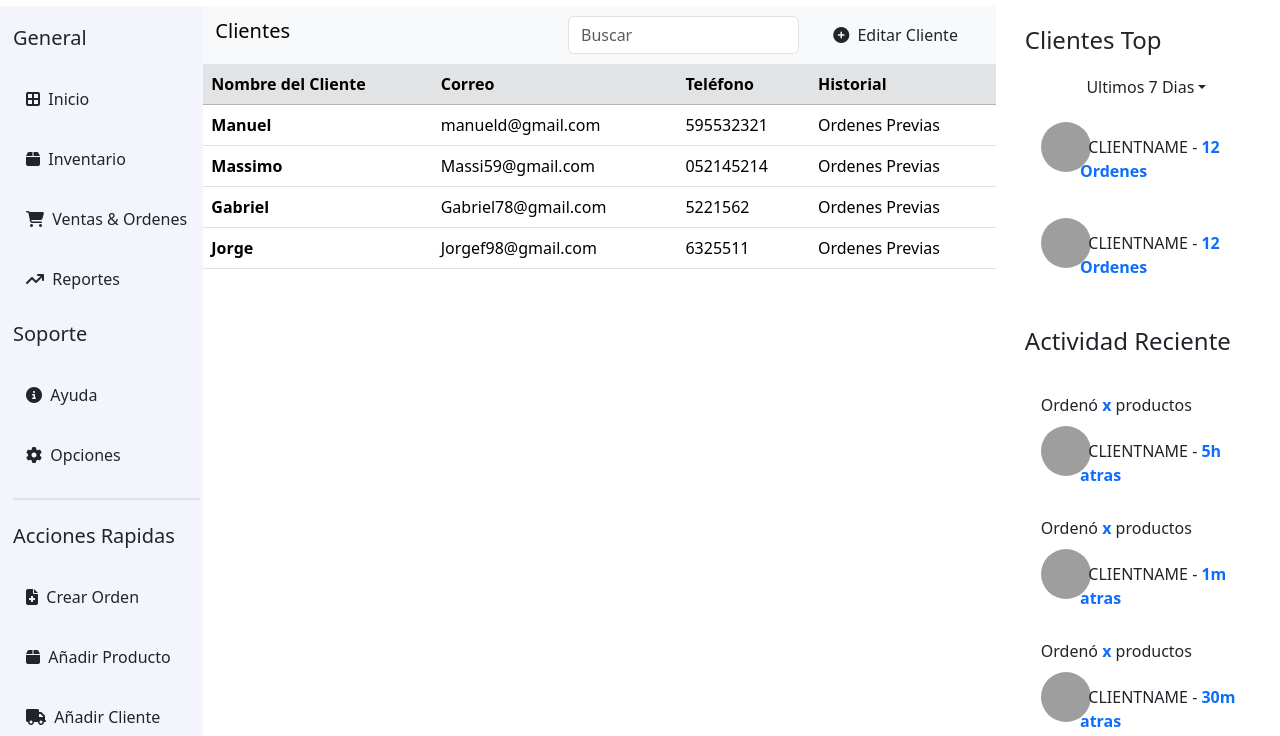
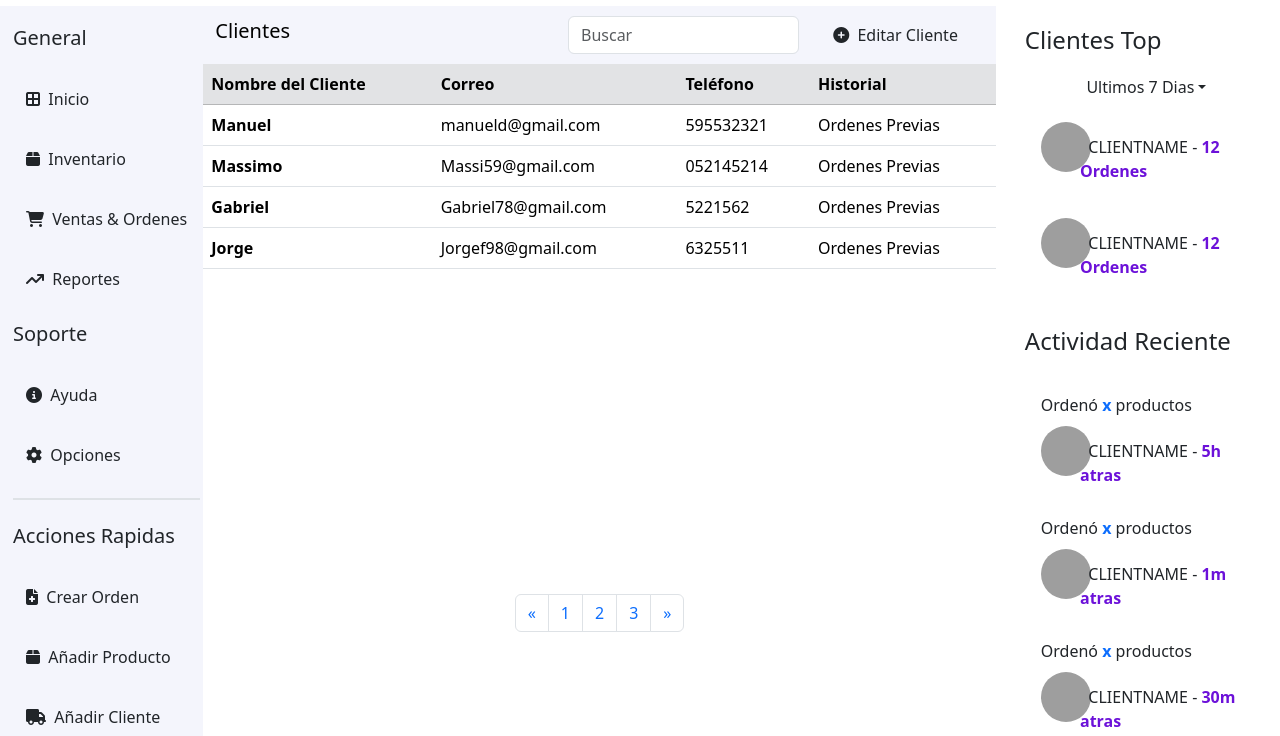
Before and after one commit to 4GeeksAcademy/JMGM-Latam-Pt47-Final-Project, a React app: page /app/clientes in a window 1280 px wide. Shown: the part 64-800 px from the top of the page. Built offline with nearby package versions, Linux system fonts and the light colour scheme; no server answers; grey boxes are pictures that could not be loaded.

Commit message:
Pagina casi lista Clientes

```diff
--- a/src/front/index.css
+++ b/src/front/index.css
@@ -34,3 +34,7 @@
   height: 40%;
   margin: 20px 0 10px 5px;
 }
+
+.Texto-ordenes {
+  color: rgba(108, 17, 217, 1);
+}
--- a/src/front/pages/Clientes.jsx
+++ b/src/front/pages/Clientes.jsx
@@ -5,7 +5,7 @@ const Clientes = () => {
   return (
     <div className="row me-0">
       <div className="col-9">
-        <nav className="navbar navbar-expand-lg bg-body-tertiary">
+        <nav className="navbar navbar-expand-lg" style={{ backgroundColor: "rgba(244, 245, 252, 1)" }}>
           <div className="container-fluid">
             <a className="navbar-brand" href="#"><h5>Clientes</h5></a>
             <form className="d-flex" role="search">
@@ -52,6 +52,25 @@ const Clientes = () => {
             </tr>
           </tbody>
         </table>
+        <div className="d-flex justify-content-center" style={{ paddingTop: "39%"}}>
+        <nav aria-label="Page navigation example">
+          <ul class="pagination">
+            <li class="page-item">
+              <a class="page-link" href="#" aria-label="Previous">
+                <span aria-hidden="true">&laquo;</span>
+              </a>
+            </li>
+            <li class="page-item"><a class="page-link" href="#">1</a></li>
+            <li class="page-item"><a class="page-link" href="#">2</a></li>
+            <li class="page-item"><a class="page-link" href="#">3</a></li>
+            <li class="page-item">
+              <a class="page-link" href="#" aria-label="Next">
+                <span aria-hidden="true">&raquo;</span>
+              </a>
+            </li>
+          </ul>
+        </nav>
+        </div>
       </div>
       {/* Columna de Clientes Top y Actividades Recientes */}
       <div className="col-3">
@@ -74,7 +93,7 @@ const Clientes = () => {
               </div>
               <div className="col">
                 <div className='py-3 text-start'>
-                  &nbsp;&nbsp;CLIENTNAME - <b className='text-primary'>12 Ordenes</b>
+                  &nbsp;&nbsp;CLIENTNAME - <b className="Texto-ordenes">12 Ordenes</b>
                 </div>
               </div>
             </div>
@@ -87,7 +106,7 @@ const Clientes = () => {
               </div>
               <div className="col">
                 <div className='py-3 text-start'>
-                  &nbsp;&nbsp;CLIENTNAME - <b className='text-primary'>12 Ordenes</b>
+                  &nbsp;&nbsp;CLIENTNAME - <b className="Texto-ordenes">12 Ordenes</b>
                 </div>
               </div>
             </div>
@@ -105,7 +124,7 @@ const Clientes = () => {
               </div>
               <div className="col">
                 <div className='py-3 text-start'>
-                  &nbsp;&nbsp;CLIENTNAME - <b className='text-primary'>5h atras</b>
+                  &nbsp;&nbsp;CLIENTNAME - <b className="Texto-ordenes">5h atras</b>
                 </div>
               </div>
             </div>
@@ -119,7 +138,7 @@ const Clientes = () => {
               </div>
               <div className="col">
                 <div className='py-3 text-start'>
-                  &nbsp;&nbsp;CLIENTNAME - <b className='text-primary'>1m atras</b>
+                  &nbsp;&nbsp;CLIENTNAME - <b className="Texto-ordenes">1m atras</b>
                 </div>
               </div>
             </div>
@@ -133,7 +152,7 @@ const Clientes = () => {
               </div>
               <div className="col">
                 <div className='py-3 text-start'>
-                  &nbsp;&nbsp;CLIENTNAME - <b className='text-primary'>30m atras</b>
+                  &nbsp;&nbsp;CLIENTNAME - <b className="Texto-ordenes">30m atras</b>
                 </div>
               </div>
             </div>
@@ -147,7 +166,7 @@ const Clientes = () => {
               </div>
               <div className="col">
                 <div className='py-3 text-start'>
-                  &nbsp;&nbsp;CLIENTNAME - <b className='text-primary'>6m atras</b>
+                  &nbsp;&nbsp;CLIENTNAME - <b className="Texto-ordenes">6m atras</b>
                 </div>
               </div>
             </div>
```
